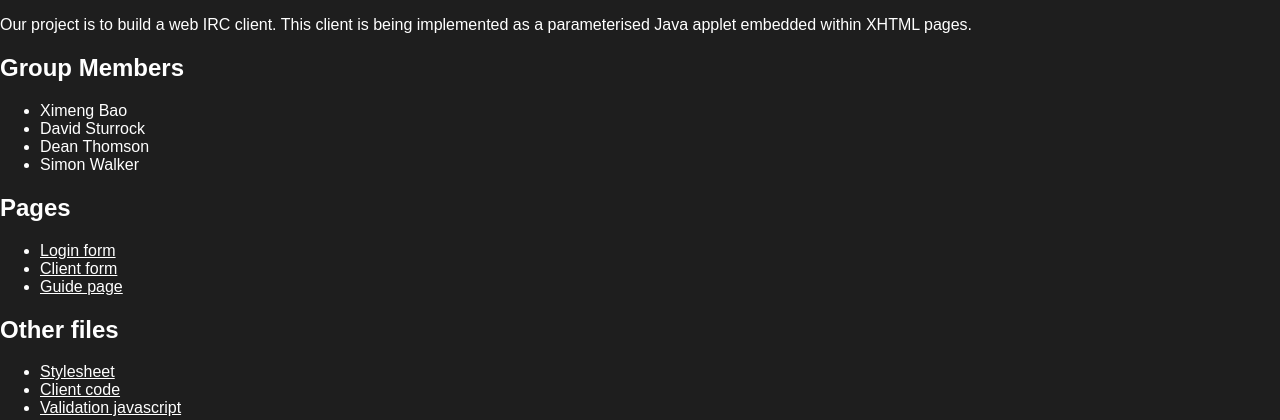
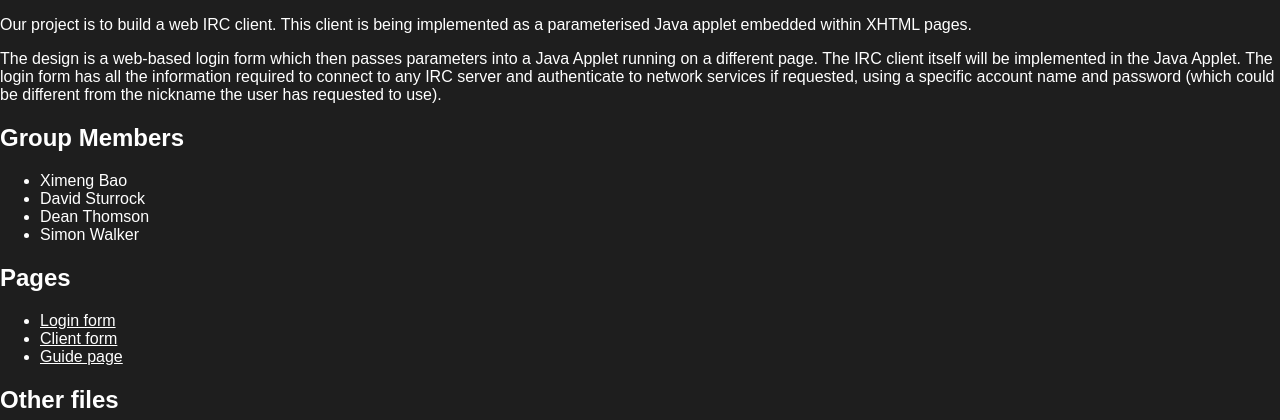
Before and after one commit to stwalkerster/webirc, a PHP site: page /overview.php in a window 1280 px wide. Shown: the part 38-458 px from the top of the page. Run offline with PHP 8.4, Linux system fonts and the light colour scheme.

Commit message:
design text

```diff
--- a/overview.php
+++ b/overview.php
@@ -3,6 +3,9 @@
 <div id="contenttext">
 <p>
 	Our project is to build a web IRC client. This client is being implemented as a parameterised Java applet embedded within XHTML pages.
+</p>
+<p>
+	The design is a web-based login form which then passes parameters into a Java Applet running on a different page. The IRC client itself will be implemented in the Java Applet. The login form has all the information required to connect to any IRC server and authenticate to network services if requested, using a specific account name and password (which could be different from the nickname the user has requested to use).
 </p>
 	<h2>Group Members</h2>
 	<ul><li>Ximeng Bao</li><li>David Sturrock</li><li>Dean Thomson</li><li>Simon Walker</li></ul>
```
